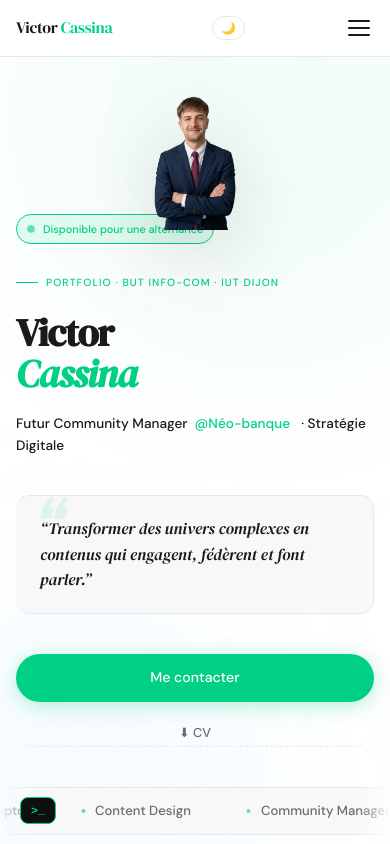
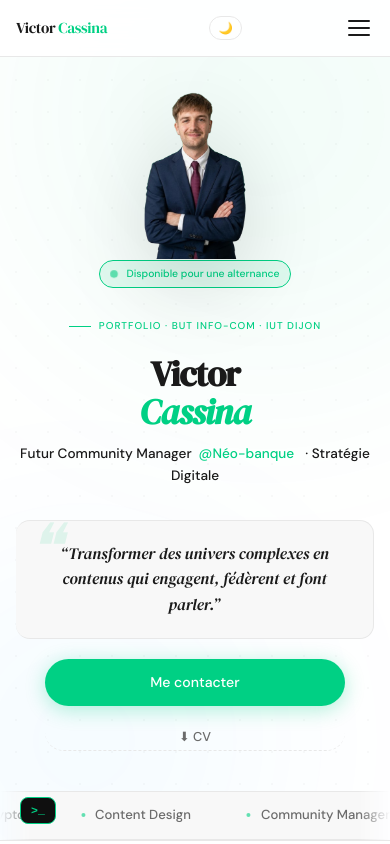
Before and after one commit to Vcassina21/victor-portfolio, a Next.js app: page / in a window 390 px wide. Shown: the top 844 px of the page. Built offline with nearby package versions, Linux system fonts and the light colour scheme.

Commit message:
passe mobile complete

```diff
--- a/styles/globals.css
+++ b/styles/globals.css
@@ -453,112 +453,139 @@ section { padding: 88px 0; }
   /* NAV */
   .nav-inner { height: 56px; padding: 0 16px; }
   .nav-links { display: none; }
-  .dark-toggle { padding: 4px 8px; font-size: .75rem; }
-  .nav-logo { font-size: 1rem; }
+  .dark-toggle { padding: 4px 8px; font-size: .72rem; }
+  .nav-logo { font-size: .95rem; }
 
   /* HERO */
-  .hero { padding: 80px 0 48px; }
-  .hero-inner { grid-template-columns: 1fr; gap: 24px; }
-  .hero-photo-wrap { order: -1; }
-  .hero-photo { width: 120px; height: 150px; }
-  .hero-name { font-size: 2.4rem; }
-  .hero-title { font-size: .85rem; min-height: 4em; }
-  .hero-tagline { font-size: .9rem; padding: 12px 14px; }
-  .hero-tagline::before { font-size: 2rem; }
-  .hero-available { font-size: .68rem; padding: 5px 10px; }
-  .hero-eyebrow { font-size: .65rem; }
-  .hero-cta { flex-direction: column; gap: 8px; }
-  .hero-cta .btn { width: 100%; justify-content: center; text-align: center; }
+  .hero { padding: 72px 0 0; }
+  .hero-inner { grid-template-columns: 1fr; gap: 20px; text-align: center; }
+  .hero-photo-wrap { order: -1; justify-content: center; }
+  .hero-photo { width: 140px; height: auto; margin-bottom: -20px; }
+  .photo-glow { display: none; }
+  .hero-name { font-size: 2.2rem; }
+  .hero-eyebrow { justify-content: center; font-size: .62rem; }
+  .hero-available { font-size: .65rem; padding: 4px 10px; }
+  .hero-title { font-size: .85rem; min-height: 3.6em; margin: 12px auto 0; }
+  .hero-tagline { font-size: .88rem; padding: 12px 14px; margin: 16px auto 0; max-width: 100%; }
+  .hero-tagline::before { font-size: 1.8rem; }
+  .hero-cta { flex-direction: column; gap: 8px; align-items: center; margin-top: 20px; }
+  .hero-cta .btn { width: 100%; max-width: 300px; justify-content: center; text-align: center; }
+  .btn-cv-discreet { text-align: center; }
 
+  /* TAGS BAR */
+  .tags-bar { margin: 20px 0 0; padding: 10px 0; }
+  .tags-item { font-size: .75rem; padding: 0 18px; }
 
   /* COMPTEURS */
   .counters { flex-direction: column; }
-  .counter-item { border-right: none; border-bottom: 1px solid var(--border); padding: 18px 16px; }
+  .counter-item { border-right: none; border-bottom: 1px solid var(--border); padding: 16px; }
   .counter-item:last-child { border-bottom: none; }
-  .counter-number { font-size: 1.8rem; }
-  .counter-label { font-size: .68rem; }
-  .counter-sub { font-size: .6rem; }
+  .counter-number { font-size: 1.7rem; }
+  .counter-label { font-size: .65rem; }
+  .counter-sub { font-size: .58rem; }
 
   /* SECTIONS */
-  .section { padding: 48px 0; }
-  .section-heading { font-size: 1.6rem; }
-  .section-label { font-size: .65rem; }
+  .section { padding: 44px 0; }
+  .section-heading { font-size: 1.55rem; }
+  .section-label { font-size: .62rem; }
   .container { padding: 0 16px; }
-  .skills-hint { font-size: .8rem; }
+  .skills-hint { font-size: .78rem; }
 
   /* SOFT SKILLS & OUTILS */
   .softskills-grid { grid-template-columns: 1fr; }
-  .lang-block { border-right: none; border-bottom: 1px solid var(--border); }
-  .soft-label { font-size: .85rem; }
-  .soft-desc { font-size: .78rem; }
+  .lang-block { border-right: none; border-bottom: 1px solid var(--border); padding: 20px 16px; }
+  .soft-block { padding: 20px 16px; }
+  .soft-label { font-size: .82rem; }
+  .soft-desc { font-size: .76rem; }
   .outils-list { gap: 6px; }
-  .outil-pill { font-size: .7rem; padding: 5px 10px; }
-  .outil-tooltip { display: none; } /* Masqué sur mobile — pas de hover */
+  .outil-pill { font-size: .68rem; padding: 4px 10px; }
+  .outil-tooltip { display: none; }
 
   /* COMPÉTENCES */
   .skills-grid { grid-template-columns: 1fr; }
-  .skill-header { padding: 18px 16px 14px; }
-  .skill-body { padding: 0 16px; }
-  .skill-header h3 { font-size: 1rem; }
-  .skill-detail { font-size: .78rem; }
-  .iut-pill { font-size: .7rem; padding: 3px 10px; }
+  .skill-header { padding: 16px 14px 12px; }
+  .skill-body { padding: 0 14px; }
+  .skill-header h3 { font-size: .95rem; }
+  .skill-detail { font-size: .76rem; }
+  .iut-pill { font-size: .66rem; padding: 3px 8px; }
 
   /* BLOCK EXPLORER */
-  .be-header { grid-template-columns: 44px 1fr 90px; font-size: .58rem; padding: 8px 12px; }
-  .be-row { grid-template-columns: 44px 1fr 90px; padding: 12px; }
-  .be-num { font-size: .72rem; }
-  .be-titre { font-size: .82rem; }
-  .be-hash { font-size: .62rem; }
-  .be-status { font-size: .65rem; }
-  .be-modal { padding: 14px; }
-  .be-field { min-width: 80px; font-size: .6rem; }
-  .be-value { font-size: .78rem; }
+  .be-header { grid-template-columns: 40px 1fr 80px; font-size: .56rem; padding: 8px 12px; }
+  .be-row { grid-template-columns: 40px 1fr 80px; padding: 12px; }
+  .be-num { font-size: .7rem; }
+  .be-titre { font-size: .8rem; }
+  .be-hash { font-size: .6rem; }
+  .be-status { font-size: .62rem; }
+  .be-modal { padding: 12px 14px; }
+  .be-modal-inner { margin-top: 28px; }
+  .be-field { min-width: 72px; font-size: .58rem; }
+  .be-value { font-size: .76rem; }
+  .be-desc { font-size: .76rem; }
 
   /* PROJETS */
   .projets-grid { grid-template-columns: 1fr; }
-  .projet-titre { font-size: 1rem; }
-  .projet-resume { font-size: .82rem; }
-  .projet-toggle { font-size: .7rem; padding: 5px 12px; }
-  .projet-img-wrap { height: 150px; }
+  .projet-titre { font-size: .95rem; }
+  .projet-resume { font-size: .8rem; }
+  .projet-toggle { font-size: .68rem; padding: 5px 12px; }
+  .projet-img-wrap { height: 160px; }
+  .projet-overlay { padding: 14px; }
+  .projet-overlay-titre { font-size: .82rem; }
+  .projet-overlay-tag { font-size: .65rem; }
 
   /* CITATION */
-  .citation-band { padding: 40px 0; }
-  .citation-text { font-size: .92rem; padding: 0 8px; }
-  .citation-author { font-size: .7rem; }
+  .citation-band { padding: 36px 0; }
+  .citation-text { font-size: .88rem; padding: 0 8px; }
+  .citation-author { font-size: .68rem; }
 
   /* AUDIT PLAYGROUND */
-  .audit-wrap { padding: 20px 16px; }
-  .audit-panels { grid-template-columns: 1fr; }
-  .audit-arrow { text-align: center; transform: rotate(90deg); }
-  .audit-title { font-size: 1rem; }
+  .audit-wrap { padding: 18px 14px; }
+  .audit-panels { grid-template-columns: 1fr; gap: 10px; }
+  .audit-arrow { text-align: center; transform: rotate(90deg); font-size: 1.2rem; }
+  .audit-title { font-size: .95rem; }
+  .audit-sub { font-size: .78rem; }
+  .audit-mode-btn { font-size: .76rem; padding: 6px 14px; }
+  .audit-text { font-size: .8rem; }
+  .audit-panel { padding: 14px; }
 
   /* DASHBOARD */
-  .dash-kpis { grid-template-columns: 1fr; }
-  .dash-kpi { padding: 16px; }
-  .dash-kpi-val { font-size: 1.8rem; }
-  .dash-chart { gap: 4px; height: 120px; }
-  .dash-chart-header { flex-direction: column; align-items: flex-start; gap: 8px; }
-  .dash-bar-label { font-size: .55rem; }
+  .dash-kpis { grid-template-columns: repeat(2, 1fr); }
+  .dash-kpi { padding: 14px 12px; }
+  .dash-kpi-val { font-size: 1.6rem; }
+  .dash-kpi-label { font-size: .58rem; }
+  .dash-kpi-sub { font-size: .65rem; }
+  .dash-chart-wrap { padding: 16px 12px; }
+  .dash-chart { gap: 4px; height: 110px; padding-bottom: 22px; }
+  .dash-chart-header { flex-direction: column; align-items: flex-start; gap: 6px; }
+  .dash-chart-title { font-size: .76rem; }
+  .dash-legend { gap: 10px; }
+  .dash-legend-item { font-size: .65rem; }
+  .dash-bar-label { font-size: .52rem; }
+  .dash-bar-tip { display: none; } /* Masqué sur mobile */
+  .dash-disclaimer { font-size: .62rem; }
 
   /* CONTACT */
-  .contact-section { padding: 48px 0 64px; }
-  .contact-links { flex-direction: column; align-items: center; }
-  .contact-links .btn { width: 100%; max-width: 320px; justify-content: center; }
+  .contact-section { padding: 44px 0 60px; }
+  .contact-links { flex-direction: column; align-items: center; gap: 10px; }
+  .contact-links .btn { width: 100%; max-width: 300px; justify-content: center; }
 
   /* TERMINAL */
-  .terminal-btn { font-size: .72rem; padding: 6px 10px; bottom: 16px; left: 16px; }
-  .terminal-overlay { padding: 12px; align-items: flex-end; padding-bottom: 60px; }
-  .terminal-box { max-width: 100%; font-size: 12px; border-radius: 10px; }
-  .terminal-body { min-height: 130px; max-height: 180px; padding: 10px; }
-  .terminal-line { font-size: .7rem; }
-  .terminal-input { font-size: .75rem; }
-  .terminal-input-row { padding: 10px 12px; }
+  .terminal-btn { font-size: .7rem; padding: 5px 10px; bottom: 14px; left: 14px; }
+  .terminal-overlay { padding: 10px; align-items: flex-end; padding-bottom: 56px; }
+  .terminal-box { max-width: 100%; font-size: 11px; border-radius: 10px; }
+  .terminal-body { min-height: 120px; max-height: 170px; padding: 10px; }
+  .terminal-line { font-size: .68rem; }
+  .terminal-input { font-size: .72rem; }
+  .terminal-input-row { padding: 8px 12px; }
+  .terminal-title { font-size: .68rem; }
 
   /* RETOUR EN HAUT */
-  .back-to-top { bottom: 16px; right: 16px; width: 36px; height: 36px; font-size: .9rem; }
+  .back-to-top { bottom: 14px; right: 14px; width: 34px; height: 34px; font-size: .85rem; }
 
   /* TOAST */
-  .toast { font-size: .78rem; padding: 10px 16px; width: 92%; text-align: center; }
+  .toast { font-size: .76rem; padding: 10px 14px; width: 92%; text-align: center; }
+
+  /* FOOTER */
+  .footer { font-size: .72rem; padding: 20px 16px; }
 }
 
 /* NAV MOBILE — burger menu */
```
